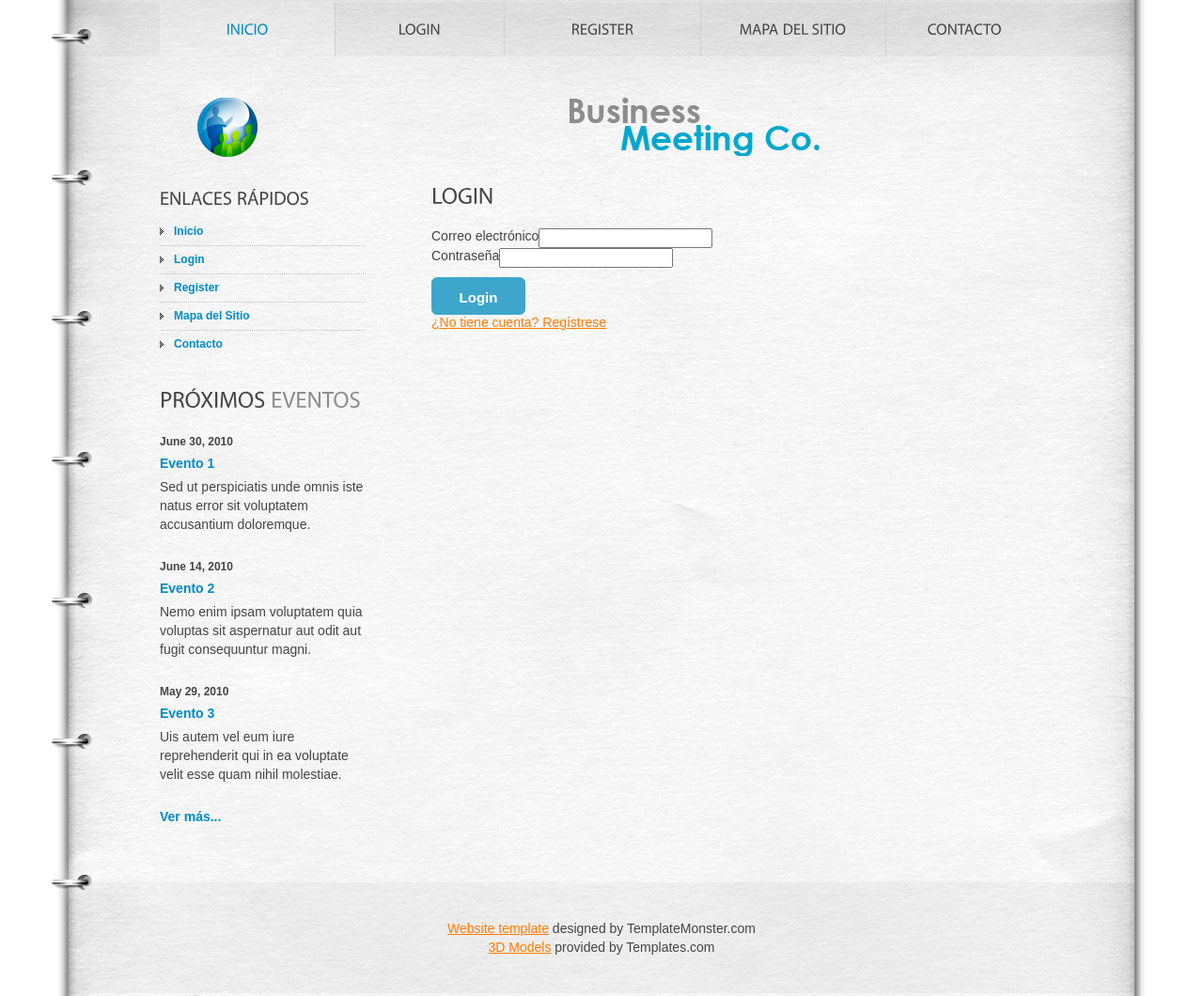
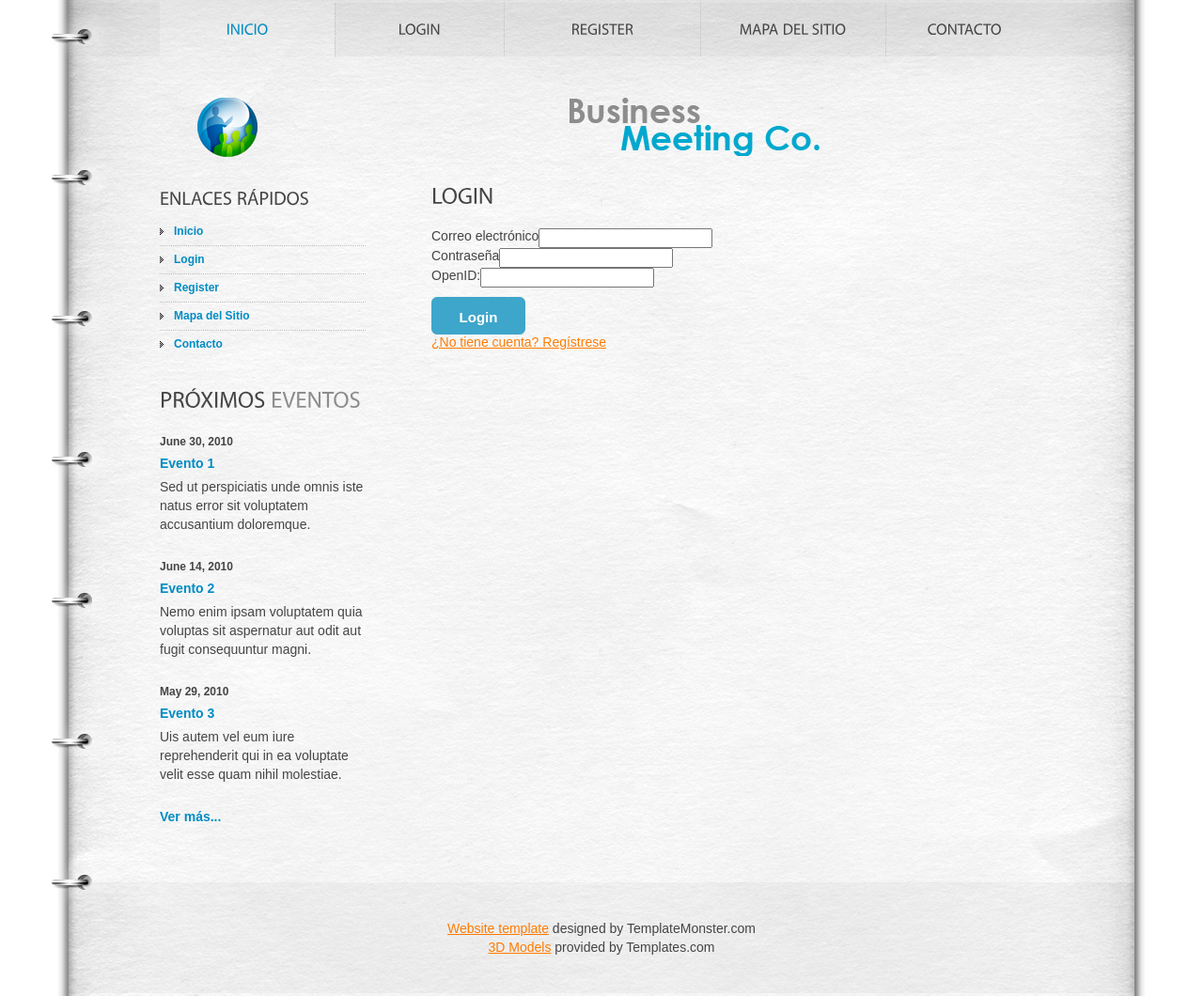
Before and after one commit to dcortes92/eventos, a CakePHP app: the page made by app/View/Users/login.ctp in a window 1280 px wide. Shown: the whole page at 94% size. Run offline with PHP 8.4 and a stand-in for CakePHP, Linux system fonts and the light colour scheme; the template is opened without the code that fills it: most values are stand-ins (such as "Sample title", 1, 10 or a date in 2020); form fields are guessed from the names that the template uses; some libraries are stand-ins or nearby versions.

```diff
--- a/app/Controller/UsersController.php
+++ b/app/Controller/UsersController.php
@@ -3,6 +3,7 @@
 App::uses('Security', 'Utility');
 
 class UsersController extends AppController{
+
 	public function index()
 	{
 		$users = $this->User->find('all'); //Get all the users and store them in a variable
--- a/app/View/Users/login.ctp
+++ b/app/View/Users/login.ctp
@@ -6,6 +6,7 @@
 		echo $this->Form->create('User');
 		echo $this->Form->input('email', array('label' => 'Correo electr&oacute;nico'));
 		echo $this->Form->input('password', array('label' => 'Contrase&ntilde;a'));
+		echo $this->Form->input('openid', array('label' => 'OpenID:'));
 		echo $this->Form->end('Login');
 		echo $this->Html->link('¿No tiene cuenta? Regístrese', array('controller' => 'users', 'action' => 'register'));
 	?>
```
